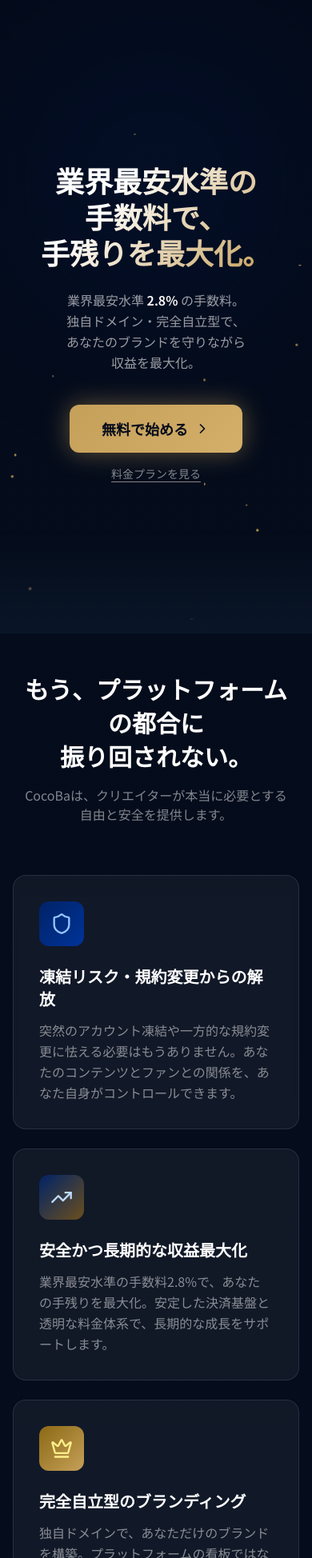
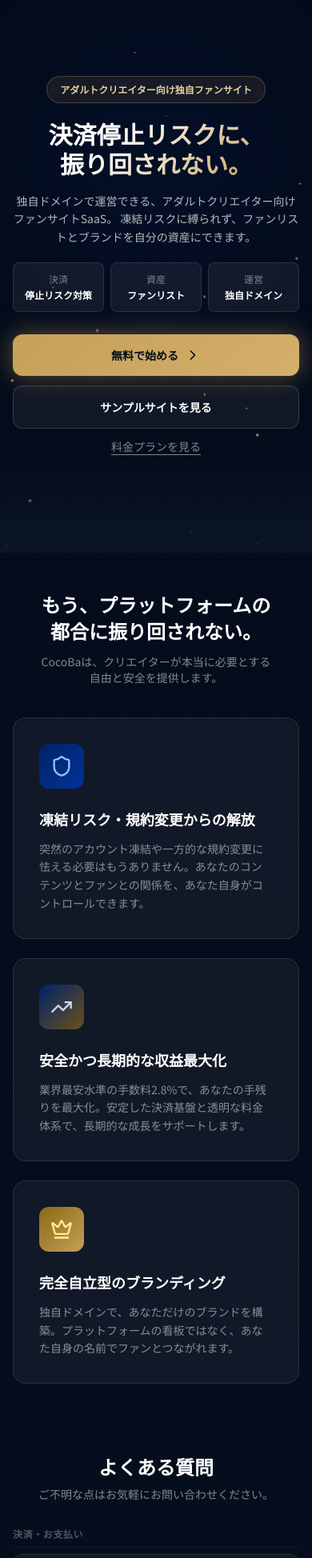
Before and after one commit to jaino7/AC, a Next.js app in the folder apps/web/: page / in a window 390 px wide. Shown: the part 52-2000 px from the top of the page at 80% size. Built offline with nearby package versions, Linux system fonts and the light colour scheme.

Commit message:
Improve mobile landing and creator content UX

```diff
--- a/apps/web/app/page.tsx
+++ b/apps/web/app/page.tsx
@@ -8,9 +8,18 @@ import { Shield, TrendingUp, Crown, Globe, Palette, ChevronRight, Check, Chevron
 // --- Data ---
 
 const catchphrases = [
-  <>あなたの<br className="sm:hidden" />コンテンツに、<br />真の価値を。</>,
-  <>業界最安水準の<br className="sm:hidden" />手数料で、<br className="sm:hidden" />手残りを最大化。</>,
-  <>あなたのブランドを、<br />あなたの手で。</>,
+  <>独自ドメインで、<br />ファンサイトを<br className="sm:hidden" />自分の資産に。</>,
+  <>決済停止リスクに、<br />振り回されない。</>,
+  <>
+    <span className="sm:hidden">
+      <span className="block whitespace-nowrap">ファンリストと</span>
+      <span className="block whitespace-nowrap">ブランドを、</span>
+      <span className="block whitespace-nowrap">あなたの手元に。</span>
+    </span>
+    <span className="hidden sm:inline">
+      ファンリストとブランドを、<br />あなたの手元に。
+    </span>
+  </>,
 ];
 
 type BillingCycle = "monthly" | "yearly";
@@ -222,13 +231,13 @@ function FaqAccordion({ sections }: { sections: FaqSection[] }) {
   const toggle = (key: string) => setOpenKey((prev) => (prev === key ? null : key));
 
   return (
-    <div className="space-y-8">
+    <div className="space-y-5 sm:space-y-8">
       {sections.map((section) => (
         <div key={section.title}>
-          <p className="text-sm font-semibold uppercase tracking-widest text-white/30 mb-4 pb-3 border-b border-white/5">
+          <p className="text-xs sm:text-sm font-semibold uppercase tracking-wider sm:tracking-widest text-white/30 mb-2 sm:mb-4 pb-2 sm:pb-3 border-b border-white/5">
             {section.title}
           </p>
-          <div className="space-y-3">
+          <div className="space-y-2 sm:space-y-3">
             {section.items.map((item, i) => {
               const key = `${section.title}-${i}`;
               const isOpen = openKey === key;
@@ -238,17 +247,17 @@ function FaqAccordion({ sections }: { sections: FaqSection[] }) {
                   className={`rounded-xl border transition-all duration-200 overflow-hidden ${isOpen ? "border-white/20 bg-white/[0.08]" : "border-white/10 bg-white/5"}`}
                 >
                   <button
-                    className="w-full flex items-center justify-between gap-4 px-6 py-5 text-left"
+                    className="w-full flex items-center justify-between gap-3 sm:gap-4 px-4 sm:px-6 py-3.5 sm:py-5 text-left"
                     onClick={() => toggle(key)}
                   >
-                    <span className="text-lg font-medium text-white">{item.q}</span>
+                    <span className="text-sm sm:text-lg font-medium text-white leading-snug">{item.q}</span>
                     <ChevronDown
-                      className={`w-5 h-5 flex-shrink-0 transition-transform duration-200 ${isOpen ? "rotate-180" : ""}`}
+                      className={`w-4 h-4 sm:w-5 sm:h-5 flex-shrink-0 transition-transform duration-200 ${isOpen ? "rotate-180" : ""}`}
                       style={{ color: isOpen ? "#C5A059" : "rgba(255,255,255,0.4)" }}
                     />
                   </button>
                   {isOpen && (
-                    <div className="px-6 pb-5 text-base text-white/55 leading-relaxed border-t border-white/10 pt-4">
+                    <div className="px-4 sm:px-6 pb-4 sm:pb-5 text-sm sm:text-base text-white/55 leading-relaxed border-t border-white/10 pt-3 sm:pt-4">
                       {item.a}
                     </div>
                   )}
@@ -351,7 +360,7 @@ export default function LandingPage() {
       </nav>
 
       {/* ===== Hero Section ===== */}
-      <section className="relative min-h-screen flex items-center justify-center pt-16 overflow-hidden">
+      <section className="relative min-h-[88svh] sm:min-h-screen flex items-center justify-center pt-16 pb-10 sm:pb-0 overflow-hidden">
         <Particles />
 
         {/* Radial glow */}
@@ -361,8 +370,12 @@ export default function LandingPage() {
         />
 
         <div className="relative z-10 text-center px-4 max-w-4xl mx-auto">
+          <div className="sm:hidden inline-flex items-center justify-center rounded-full border border-[#C5A059]/30 bg-[#C5A059]/10 px-4 py-2 text-xs font-semibold text-[#E8D39A] mb-5">
+            アダルトクリエイター向け独自ファンサイト
+          </div>
+
           {/* Rotating catchphrase */}
-          <h1 className="text-4xl sm:text-5xl md:text-6xl lg:text-7xl font-bold leading-tight mb-6">
+          <h1 className="text-3xl sm:text-5xl md:text-6xl lg:text-7xl font-bold leading-tight mb-4 sm:mb-6">
             <span
               className={`inline-block transition-all duration-500 ${!mounted || isFading ? "opacity-0 translate-y-[-10px]" : "opacity-100 translate-y-0"
                 }`}
@@ -376,20 +389,46 @@ export default function LandingPage() {
             </span>
           </h1>
 
-          <p className="text-base sm:text-lg md:text-xl text-white/60 max-w-2xl mx-auto mb-10 leading-relaxed">
+          <p className="hidden sm:block text-base sm:text-lg md:text-xl text-white/60 max-w-2xl mx-auto mb-10 leading-relaxed">
             業界最安水準 <span className="text-white font-semibold">2.8%</span> の手数料。
             <br />
             独自ドメイン・完全自立型で、<br />あなたのブランドを守りながら<br className="sm:hidden" />収益を最大化。
           </p>
 
-          <div className="flex flex-col sm:flex-row items-center justify-center gap-4">
+          <p className="sm:hidden text-sm text-white/70 max-w-sm mx-auto mb-5 leading-relaxed">
+            独自ドメインで運営できる、アダルトクリエイター向けファンサイトSaaS。
+            凍結リスクに縛られず、ファンリストとブランドを自分の資産にできます。
+          </p>
+
+          <div className="sm:hidden grid grid-cols-3 gap-2 max-w-sm mx-auto mb-7">
+            <div className="rounded-lg border border-white/10 bg-white/[0.06] px-2 py-3">
+              <p className="text-xs text-white/45">決済</p>
+              <p className="mt-1 text-xs font-semibold text-white">停止リスク対策</p>
+            </div>
+            <div className="rounded-lg border border-white/10 bg-white/[0.06] px-2 py-3">
+              <p className="text-xs text-white/45">資産</p>
+              <p className="mt-1 text-xs font-semibold text-white">ファンリスト</p>
+            </div>
+            <div className="rounded-lg border border-white/10 bg-white/[0.06] px-2 py-3">
+              <p className="text-xs text-white/45">運営</p>
+              <p className="mt-1 text-xs font-semibold text-white">独自ドメイン</p>
+            </div>
+          </div>
+
+          <div className="flex flex-col sm:flex-row items-center justify-center gap-3 sm:gap-4">
             <Link
               href="/creators/signup"
-              className="group flex items-center gap-2 text-lg font-bold px-10 py-4 rounded-xl transition-all hover:scale-105 animate-pulse-glow"
+              className="group flex w-full max-w-sm sm:w-auto items-center justify-center gap-2 text-sm sm:text-lg font-bold px-8 sm:px-10 py-4 rounded-xl transition-all hover:scale-105 animate-pulse-glow"
               style={{ background: "linear-gradient(135deg, #C5A059, #D4AF6A)", color: "#040B1A" }}
             >
               無料で始める
               <ChevronRight className="w-5 h-5 group-hover:translate-x-1 transition-transform" />
+            </Link>
+            <Link
+              href="/creator-pro/content"
+              className="sm:hidden flex w-full max-w-sm items-center justify-center rounded-xl border border-white/15 bg-white/5 px-8 py-4 text-sm font-semibold text-white transition-colors hover:bg-white/10"
+            >
+              サンプルサイトを見る
             </Link>
             <a
               href="#pricing"
@@ -408,12 +447,18 @@ export default function LandingPage() {
       <section className="relative py-12 sm:py-32 px-4">
         <div className="max-w-6xl mx-auto">
           <AnimatedSection>
-            <h2 className="text-3xl sm:text-4xl md:text-5xl font-bold text-center mb-4 text-white" style={{ lineHeight: 1.4 }}>
-              もう、プラットフォームの都合に
-              <br />
-              振り回されない。
+            <h2 className="text-2xl sm:text-4xl md:text-5xl font-bold text-center mb-3 sm:mb-4 text-white leading-snug sm:leading-snug">
+              <span className="sm:hidden">
+                <span className="block whitespace-nowrap">もう、プラットフォームの</span>
+                <span className="block whitespace-nowrap">都合に振り回されない。</span>
+              </span>
+              <span className="hidden sm:block">
+                もう、プラットフォームの都合に
+                <br />
+                振り回されない。
+              </span>
             </h2>
-            <p className="text-center text-white/50 mb-16 max-w-2xl mx-auto">
+            <p className="text-center text-sm sm:text-base text-white/50 mb-10 sm:mb-16 max-w-2xl mx-auto">
               CocoBaは、クリエイターが本当に必要とする<br className="sm:hidden" />自由と安全を提供します。
             </p>
           </AnimatedSection>
@@ -428,10 +473,10 @@ export default function LandingPage() {
                 >
                   <Shield className="w-7 h-7 text-blue-300" />
                 </div>
-                <h3 className="text-xl font-bold text-white mb-3">
+                <h3 className="text-lg sm:text-xl font-bold text-white mb-3">
                   凍結リスク・規約変更からの解放
                 </h3>
-                <p className="text-white/50 leading-relaxed">
+                <p className="text-sm sm:text-base text-white/50 leading-relaxed">
                   突然のアカウント凍結や一方的な規約変更に怯える必要はもうありません。あなたのコンテンツとファンとの関係を、あなた自身がコントロールできます。
                 </p>
                 {/* Glow effect */}
@@ -448,10 +493,10 @@ export default function LandingPage() {
                 >
                   <TrendingUp className="w-7 h-7 text-blue-200" />
                 </div>
-                <h3 className="text-xl font-bold text-white mb-3">
+                <h3 className="text-lg sm:text-xl font-bold text-white mb-3">
                   安全かつ長期的な収益最大化
                 </h3>
-                <p className="text-white/50 leading-relaxed">
+                <p className="text-sm sm:text-base text-white/50 leading-relaxed">
                   業界最安水準の手数料2.8%で、あなたの手残りを最大化。安定した決済基盤と透明な料金体系で、長期的な成長をサポートします。
                 </p>
                 <div className="absolute -inset-px rounded-2xl opacity-0 group-hover:opacity-100 transition-opacity duration-500 pointer-events-none" style={{ background: "linear-gradient(135deg, rgba(0,35,102,0.2), rgba(197,160,89,0.2))" }} />
@@ -467,10 +512,10 @@ export default function LandingPage() {
                 >
                   <Crown className="w-7 h-7 text-yellow-200" />
                 </div>
-                <h3 className="text-xl font-bold text-white mb-3">
+                <h3 className="text-lg sm:text-xl font-bold text-white mb-3">
                   完全自立型のブランディング
                 </h3>
-                <p className="text-white/50 leading-relaxed">
+                <p className="text-sm sm:text-base text-white/50 leading-relaxed">
                   独自ドメインで、あなただけのブランドを構築。プラットフォームの看板ではなく、あなた自身の名前でファンとつながれます。
                 </p>
                 <div className="absolute -inset-px rounded-2xl opacity-0 group-hover:opacity-100 transition-opacity duration-500 pointer-events-none" style={{ background: "linear-gradient(135deg, rgba(197,160,89,0.3), transparent)" }} />
@@ -481,18 +526,18 @@ export default function LandingPage() {
       </section>
 
       {/* ===== Section 3: FAQ ===== */}
-      <section id="faq" className="relative py-16 sm:py-20 px-4">
+      <section id="faq" className="relative py-10 sm:py-20 px-4">
         <div className="max-w-6xl mx-auto">
           <AnimatedSection>
-            <h2 className="text-3xl sm:text-4xl md:text-5xl font-bold text-center mb-4 text-white">
+            <h2 className="text-2xl sm:text-4xl md:text-5xl font-bold text-center mb-2 sm:mb-4 text-white">
               よくある質問
             </h2>
-            <p className="text-center text-white/50 mb-16">
+            <p className="text-center text-sm sm:text-base text-white/50 mb-8 sm:mb-16">
               ご不明な点はお気軽にお問い合わせください。
             </p>
           </AnimatedSection>
           <AnimatedSection>
-            <div className="space-y-10">
+            <div className="space-y-6 sm:space-y-10">
               {faqSections.map((section) => (
                 <FaqAccordion key={section.title} sections={[section]} />
               ))}
@@ -506,20 +551,20 @@ export default function LandingPage() {
       <section id="pricing" className="relative py-12 sm:py-32 px-4 scroll-mt-16">
         <div className="max-w-6xl mx-auto">
           <AnimatedSection>
-            <h2 className="text-3xl sm:text-4xl md:text-5xl font-bold text-center mb-4 text-white">
+            <h2 className="text-2xl sm:text-4xl md:text-5xl font-bold text-center mb-3 sm:mb-4 text-white">
               シンプルで透明な<br className="sm:hidden" />料金体系
             </h2>
-            <p className="text-center text-white/50 mb-4 max-w-2xl mx-auto">
+            <p className="text-center text-sm sm:text-base text-white/50 mb-4 max-w-2xl mx-auto">
               あなたの成長に合わせて選べる3つのプラン。<br className="sm:hidden" />すべてのプランに基本機能が含まれています。
             </p>
           </AnimatedSection>
 
           {/* Billing toggle */}
-          <AnimatedSection className="flex justify-center mb-12">
+          <AnimatedSection className="flex justify-center mb-10 sm:mb-12">
             <div className="inline-flex rounded-full p-1 border border-white/10 bg-white/5">
               <button
                 onClick={() => setBillingCycle("monthly")}
-                className={`rounded-full px-6 py-2.5 text-sm font-semibold transition-all ${billingCycle === "monthly"
+                className={`rounded-full px-4 sm:px-6 py-2 sm:py-2.5 text-xs sm:text-sm font-semibold transition-all ${billingCycle === "monthly"
                   ? "bg-white text-[#040B1A]"
                   : "text-white/60 hover:text-white"
                   }`}
@@ -528,7 +573,7 @@ export default function LandingPage() {
               </button>
               <button
                 onClick={() => setBillingCycle("yearly")}
-                className={`rounded-full px-6 py-2.5 text-sm font-semibold transition-all ${billingCycle === "yearly"
+                className={`rounded-full px-4 sm:px-6 py-2 sm:py-2.5 text-xs sm:text-sm font-semibold transition-all ${billingCycle === "yearly"
                   ? "bg-white text-[#040B1A]"
                   : "text-white/60 hover:text-white"
                   }`}
@@ -568,17 +613,17 @@ export default function LandingPage() {
                     )}
 
                     <div className="text-center mb-3 sm:mb-6">
-                      <h3 className="text-2xl font-bold text-white">{plan.name}</h3>
-                      <p className="text-sm text-white/50 mt-1">{plan.description}</p>
+                      <h3 className="text-xl sm:text-2xl font-bold text-white">{plan.name}</h3>
+                      <p className="text-xs sm:text-sm text-white/50 mt-1">{plan.description}</p>
                     </div>
 
                     <div className="text-center mb-8">
                       <div className="flex items-baseline justify-center gap-1">
-                        <span className="text-lg text-white/60">¥</span>
-                        <span className="text-5xl font-bold text-white">
+                        <span className="text-base sm:text-lg text-white/60">¥</span>
+                        <span className="text-4xl sm:text-5xl font-bold text-white">
                           {monthlyPrice.toLocaleString("ja-JP")}
                         </span>
-                        <span className="text-sm text-white/60">/月</span>
+                        <span className="text-xs sm:text-sm text-white/60">/月</span>
                       </div>
                       {billingCycle === "yearly" && price > 0 && (
                         <p className="mt-1 text-xs text-white/40">
@@ -594,7 +639,7 @@ export default function LandingPage() {
                       {plan.features.map((feature, i) => {
                         const isTrial = feature.includes("無料");
                         return (
-                          <li key={i} className={`flex items-start gap-3 text-sm ${isTrial ? "rounded-lg bg-emerald-500/10 px-3 py-2 -mx-3" : ""}`}>
+                          <li key={i} className={`flex items-start gap-3 text-xs sm:text-sm ${isTrial ? "rounded-lg bg-emerald-500/10 px-3 py-2 -mx-3" : ""}`}>
                             <Check className={`w-5 h-5 flex-shrink-0 mt-0.5 ${isTrial ? "text-emerald-400" : ""}`} style={isTrial ? undefined : { color: "#C5A059" }} />
                             <span className={isTrial ? "text-emerald-300 font-semibold" : "text-white/70"}>{feature}</span>
                           </li>
@@ -621,26 +666,29 @@ export default function LandingPage() {
           {/* Comparison table */}
           <AnimatedSection>
             <div className="rounded-2xl border border-white/10 bg-white/5 backdrop-blur-sm overflow-hidden">
-              <h3 className="text-xl font-bold text-white text-center py-6 border-b border-white/10">
+              <h3 className="text-lg sm:text-xl font-bold text-white text-center py-4 sm:py-6 border-b border-white/10">
                 プラン比較
               </h3>
+              <p className="sm:hidden px-4 py-2 text-center text-xs text-white/40 border-b border-white/5">
+                横にスクロールして各プランを比較できます。
+              </p>
               <div className="overflow-x-auto">
-                <table className="w-full">
+                <table className="w-full min-w-[620px]">
                   <thead>
                     <tr className="border-b border-white/10">
-                      <th className="px-6 py-4 text-left text-sm font-semibold text-white/60">機能</th>
-                      <th className="px-6 py-4 text-center text-sm font-semibold text-white/60">Free</th>
-                      <th className="px-6 py-4 text-center text-sm font-semibold text-white">Lite</th>
-                      <th className="px-6 py-4 text-center text-sm font-semibold text-white/60">Business</th>
+                      <th className="px-3 sm:px-6 py-3 sm:py-4 text-left text-xs sm:text-sm font-semibold text-white/60">機能</th>
+                      <th className="px-3 sm:px-6 py-3 sm:py-4 text-center text-xs sm:text-sm font-semibold text-white/60">Free</th>
+                      <th className="px-3 sm:px-6 py-3 sm:py-4 text-center text-xs sm:text-sm font-semibold text-white">Lite</th>
+                      <th className="px-3 sm:px-6 py-3 sm:py-4 text-center text-xs sm:text-sm font-semibold text-white/60">Business</th>
                     </tr>
                   </thead>
                   <tbody>
                     {comparisonFeatures.map((feature, i) => (
                       <tr key={i} className="border-b border-white/5 hover:bg-white/[0.03] transition-colors">
-                        <td className="px-6 py-4 text-sm font-medium text-white/80">{feature.name}</td>
-                        <td className="px-6 py-4 text-sm text-center text-white/50">{feature.free}</td>
-                        <td className="px-6 py-4 text-sm text-center text-white font-medium">{feature.lite}</td>
-                        <td className="px-6 py-4 text-sm text-center text-white/70">{feature.business}</td>
+                        <td className="px-3 sm:px-6 py-3 sm:py-4 text-xs sm:text-sm font-medium text-white/80">{feature.name}</td>
+                        <td className="px-3 sm:px-6 py-3 sm:py-4 text-xs sm:text-sm text-center text-white/50">{feature.free}</td>
+                        <td className="px-3 sm:px-6 py-3 sm:py-4 text-xs sm:text-sm text-center text-white font-medium">{feature.lite}</td>
+                        <td className="px-3 sm:px-6 py-3 sm:py-4 text-xs sm:text-sm text-center text-white/70">{feature.business}</td>
                       </tr>
                     ))}
                   </tbody>
@@ -655,10 +703,10 @@ export default function LandingPage() {
       <section className="relative py-24 sm:py-32 px-4">
         <div className="max-w-6xl mx-auto">
           <AnimatedSection>
-            <h2 className="text-3xl sm:text-4xl md:text-5xl font-bold text-center mb-4 text-white">
+            <h2 className="text-2xl sm:text-4xl md:text-5xl font-bold text-center mb-3 sm:mb-4 text-white">
               あなたの価値を、正しく表現するための武器。
             </h2>
-            <p className="text-center text-white/50 mb-16 max-w-2xl mx-auto">
+            <p className="text-center text-sm sm:text-base text-white/50 mb-10 sm:mb-16 max-w-2xl mx-auto">
               独自ドメインと洗練されたテーマで、<br className="sm:hidden" />プロフェッショナルなブランドを構築。
             </p>
           </AnimatedSection>
@@ -676,10 +724,10 @@ export default function LandingPage() {
                   </div>
                 </div>
                 <div className="text-center md:text-left">
-                  <h3 className="text-2xl font-bold text-white mb-3">
+                  <h3 className="text-xl sm:text-2xl font-bold text-white mb-3">
                     独自ドメインで、<br className="sm:hidden" />あなただけの世界を。
                   </h3>
-                  <p className="text-white/50 leading-relaxed max-w-xl">
+                  <p className="text-sm sm:text-base text-white/50 leading-relaxed max-w-xl">
                     <span className="font-semibold text-white/70">yourbrand.com</span> であなたのページを公開。
                     プラットフォームの URL ではなく、あなた自身のブランドでファンを迎えましょう。
                     設定は簡単、プログラミングの知識は一切不要です。
@@ -692,11 +740,11 @@ export default function LandingPage() {
           {/* Theme grid */}
           <AnimatedSection>
             <div className="text-center mb-8">
-              <div className="inline-flex items-center gap-2 text-sm text-white/50 mb-2">
+              <div className="inline-flex items-center gap-2 text-xs sm:text-sm text-white/50 mb-2">
                 <Palette className="w-4 h-4" />
                 プログラミング不要
               </div>
-              <h3 className="text-2xl font-bold text-white">
+              <h3 className="text-xl sm:text-2xl font-bold text-white">
                 6つの洗練されたテーマから選択
               </h3>
             </div>
@@ -721,7 +769,7 @@ export default function LandingPage() {
                   </div>
                   {/* Theme name */}
                   <div className="bg-white/5 px-4 py-3 backdrop-blur-sm">
-                    <p className="text-sm font-medium text-white/80">{theme.name}</p>
+                    <p className="text-xs sm:text-sm font-medium text-white/80">{theme.name}</p>
                   </div>
                 </div>
               ))}
@@ -740,7 +788,7 @@ export default function LandingPage() {
 
         <div className="relative z-10 max-w-3xl mx-auto text-center">
           <AnimatedSection>
-            <h2 className="text-3xl sm:text-4xl md:text-5xl font-bold text-white mb-8 sm:mb-16 leading-tight">
+            <h2 className="text-2xl sm:text-4xl md:text-5xl font-bold text-white mb-8 sm:mb-16 leading-tight">
               さあ、真の自由と、
               <br />
               最大の手残りを<br className="sm:hidden" />手に入れよう。
@@ -748,7 +796,7 @@ export default function LandingPage() {
 
             <Link
               href="/creators/signup"
-              className="group inline-flex items-center gap-2 text-lg font-bold px-12 py-5 rounded-xl transition-all hover:scale-105 animate-pulse-glow"
+              className="group inline-flex items-center gap-2 text-base sm:text-lg font-bold px-10 sm:px-12 py-4 sm:py-5 rounded-xl transition-all hover:scale-105 animate-pulse-glow"
               style={{ background: "linear-gradient(135deg, #C5A059, #D4AF6A)", color: "#040B1A" }}
             >
               無料で始める
@@ -765,7 +813,7 @@ export default function LandingPage() {
             {/* Column 1: About */}
             <div>
               <img src="/logo-top.png" alt="CocoBa Logo" className="h-8 w-auto mb-4" />
-              <p className="text-sm text-white/50 leading-relaxed">
+              <p className="text-xs sm:text-sm text-white/50 leading-relaxed">
                 業界最安水準の手数料で、クリエイターの収益を最大化するプラットフォーム。
               </p>
             </div>
@@ -773,7 +821,7 @@ export default function LandingPage() {
             {/* Column 2: Legal */}
             <div>
               <h3 className="text-white font-semibold mb-4">法的情報</h3>
-              <ul className="space-y-2 text-sm">
+              <ul className="space-y-2 text-xs sm:text-sm">
                 <li>
                   <Link href="/terms/creators" className="text-white/50 hover:text-white transition-colors">
                     利用規約
@@ -795,7 +843,7 @@ export default function LandingPage() {
             {/* Column 3: Support */}
             <div>
               <h3 className="text-white font-semibold mb-4">サポート</h3>
-              <ul className="space-y-2 text-sm">
+              <ul className="space-y-2 text-xs sm:text-sm">
                 <li>
                   <Link href="/contact" className="text-white/50 hover:text-white transition-colors">
                     お問い合わせ
@@ -816,7 +864,7 @@ export default function LandingPage() {
           </div>
 
           <div className="border-t border-white/5 pt-6 text-center">
-            <p className="text-sm text-white/30">
+            <p className="text-xs sm:text-sm text-white/30">
               &copy; 2025 CocoBa. All rights reserved.
             </p>
           </div>
```
Also changed, not shown: apps/web/app/creator-pro/content/page.tsx (+105 -88 lines).
